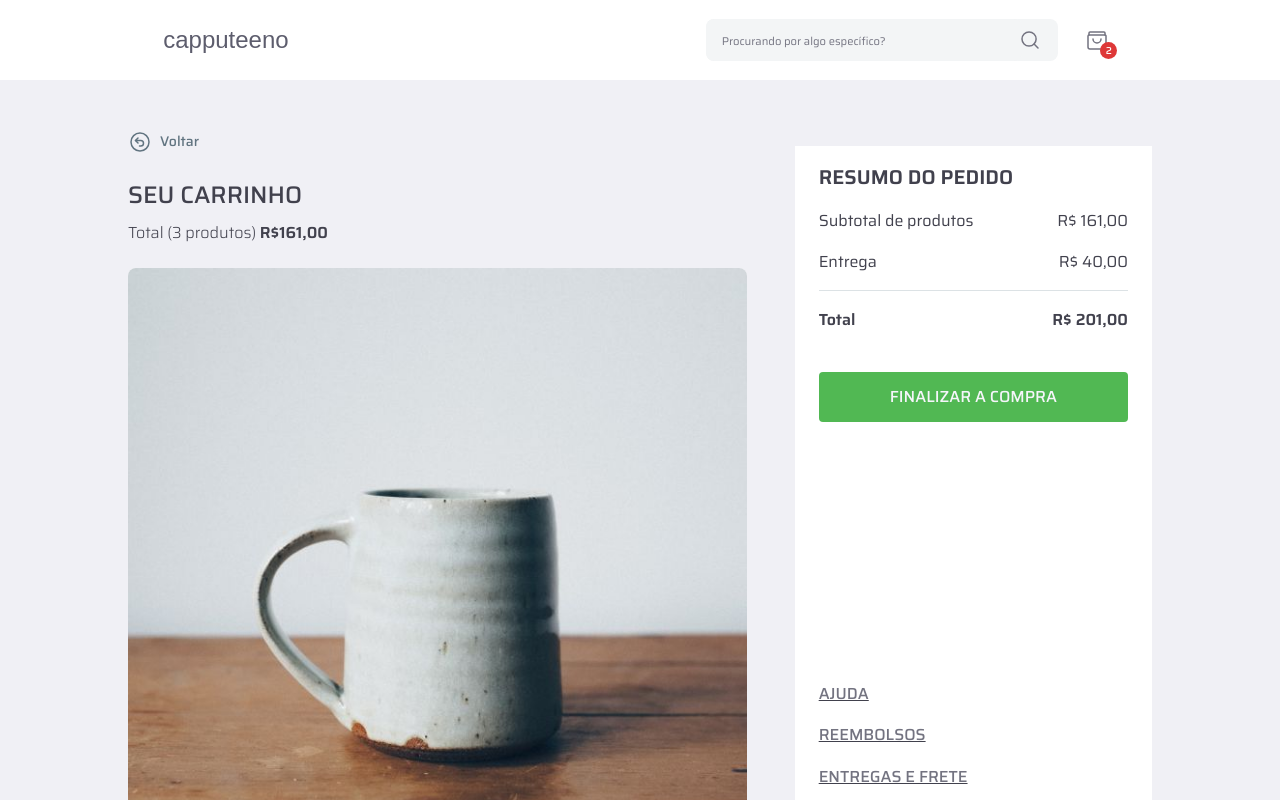
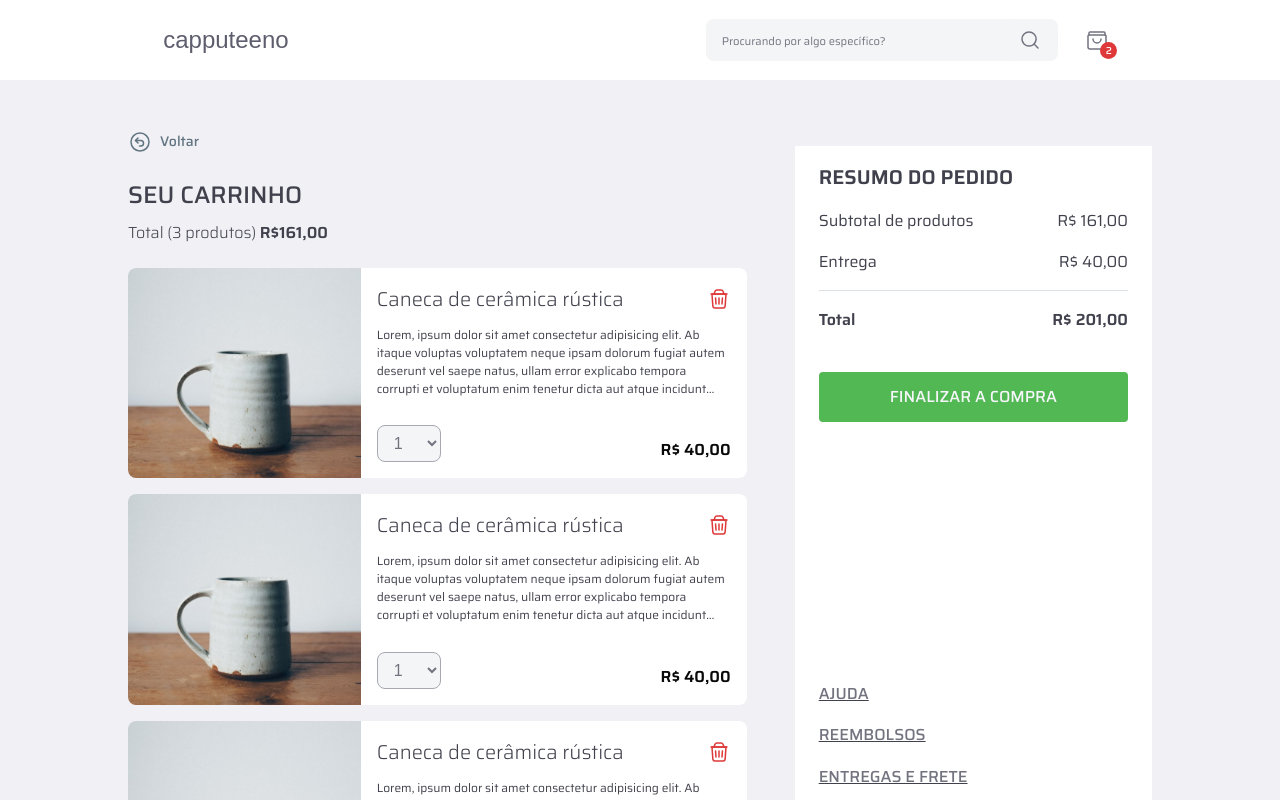
Before and after one commit to DanwiiloCarvalho/capputeeno, a Next.js app: page /cart in a window 1280 px wide. Shown: the top 800 px of the page. Built offline with nearby package versions, Linux system fonts and the light colour scheme; a web font is replaced by a local one.

Commit message:
feat: add media queries to cart item, fix image and fix align between title and trash button

```diff
--- a/src/app/cart/components/cart-item/styles.ts
+++ b/src/app/cart/components/cart-item/styles.ts
@@ -15,6 +15,10 @@ export const CartItemContainer = styled.article`
         height: auto;
         border-top-left-radius: inherit;
         border-top-right-radius: inherit;
+
+        //Test
+        object-fit: cover;
+
     }
 
 
@@ -29,10 +33,22 @@ export const CartItemContainer = styled.article`
         > div {
             color: ${ props => props.theme["--Selected-Category-Filter"] };
 
+            > div {
+                display: flex;
+                justify-content: space-between;
+                align-items: center;
+            }
+
             h3 {
                 font-size: 1.25rem;
                 font-weight: 300;
                 line-height: 1.875rem;
+
+                @media screen and (min-width: 768px) {
+                    white-space: nowrap;
+                    overflow: hidden;
+                    text-overflow: ellipsis;
+                }
             }
 
             p {
@@ -45,7 +61,35 @@ export const CartItemContainer = styled.article`
                 -webkit-line-clamp: 4;
                 overflow: hidden;
                 -webkit-box-orient: vertical;
+
+                @media screen and (min-width: 768px) {
+                    -webkit-line-clamp: 3;
+                }
+
+                @media screen and (min-width: 992px) {
+                    -webkit-line-clamp: 4;
+                }
             }
+        }
+    }
+
+    @media screen and (min-width: 768px) {
+        flex-direction: row;
+        height: 13.18rem;
+
+        > img {
+            width: unset;
+            height: unset;
+
+            //flex: 1;
+
+            border-top-left-radius: inherit;
+            border-bottom-left-radius: inherit;
+            border-top-right-radius: unset;
+        }
+
+        > div {
+            flex: 1;
         }
     }
 `
```
